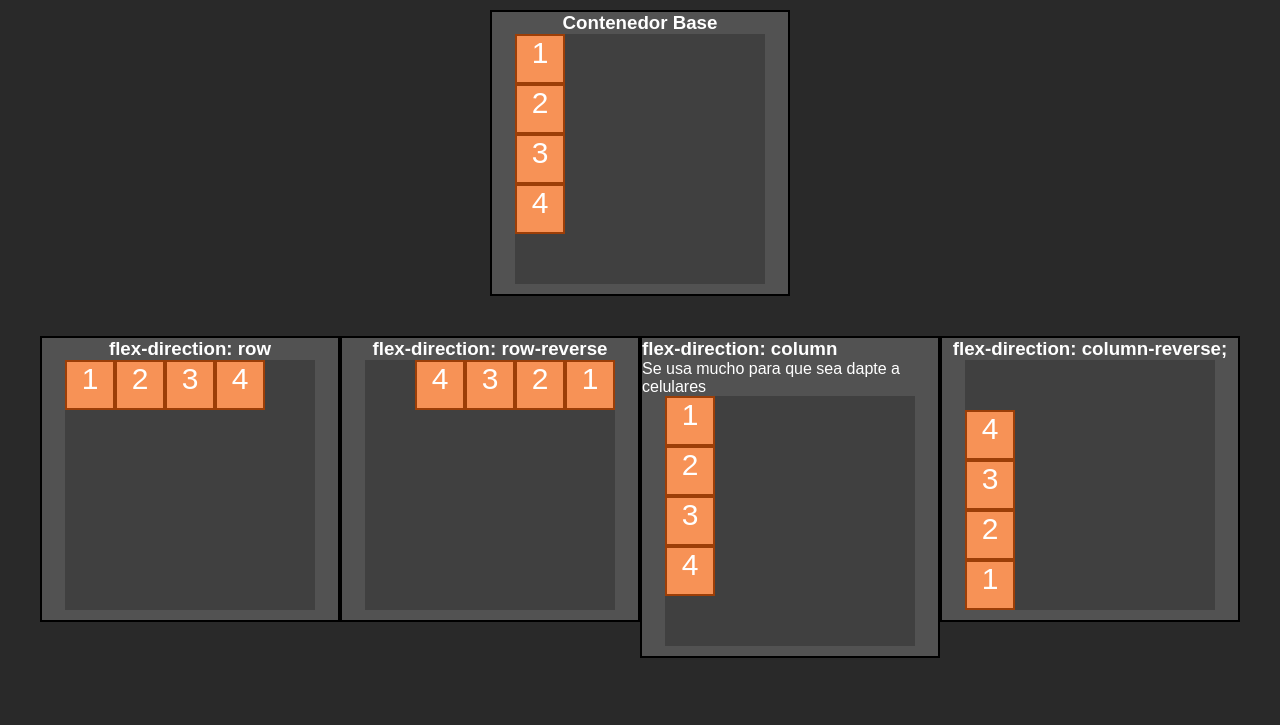
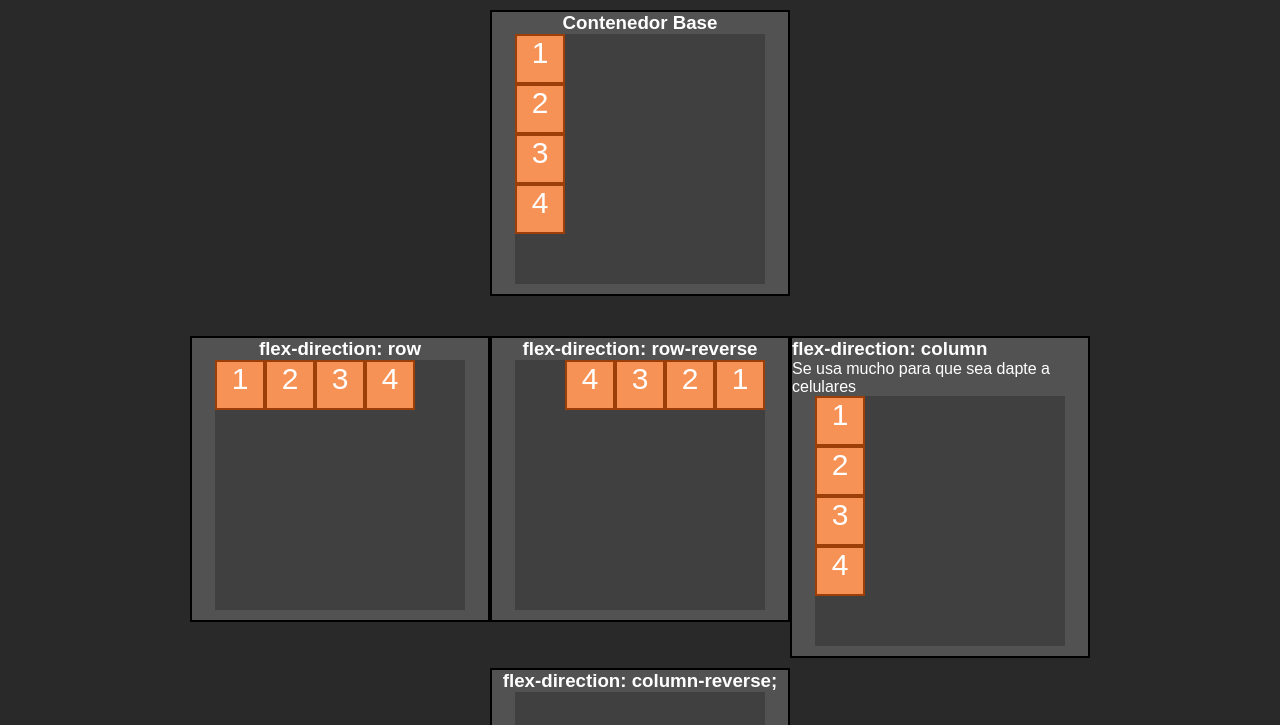
Before and after one commit to SebaGNH/GNH-Flexbox-B, a plain HTML site: page index.html in a window 1280 px wide. Shown: the top 725 px of the page. Drawn offline with Linux system fonts and the light colour scheme.

Commit message:
se centró contenido del body usando flex para darle tamaño de 1200px

```diff
--- a/index.html
+++ b/index.html
@@ -16,9 +16,15 @@
       background-color: #292929;
       color: #fff;
       font-family: Arial, Helvetica, sans-serif;
+      display: flex;
+      justify-content: center;
+      align-items: center;
 
     }
     .containerBody {
+      width: 90%;
+      max-width: 1200px;
+      /* margin: 0 auto; */
       display: flex;
       justify-content: center;
       align-items: center;
```
